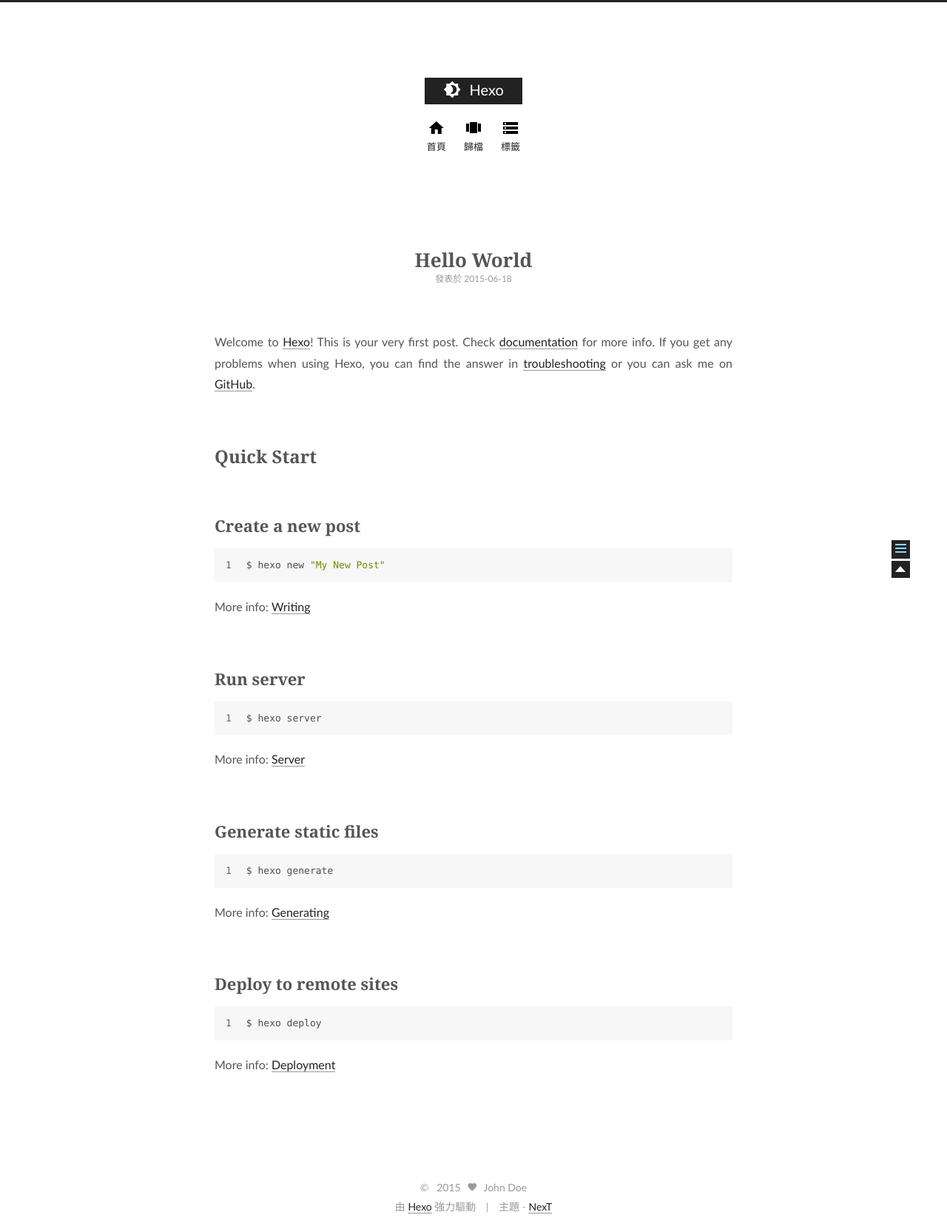
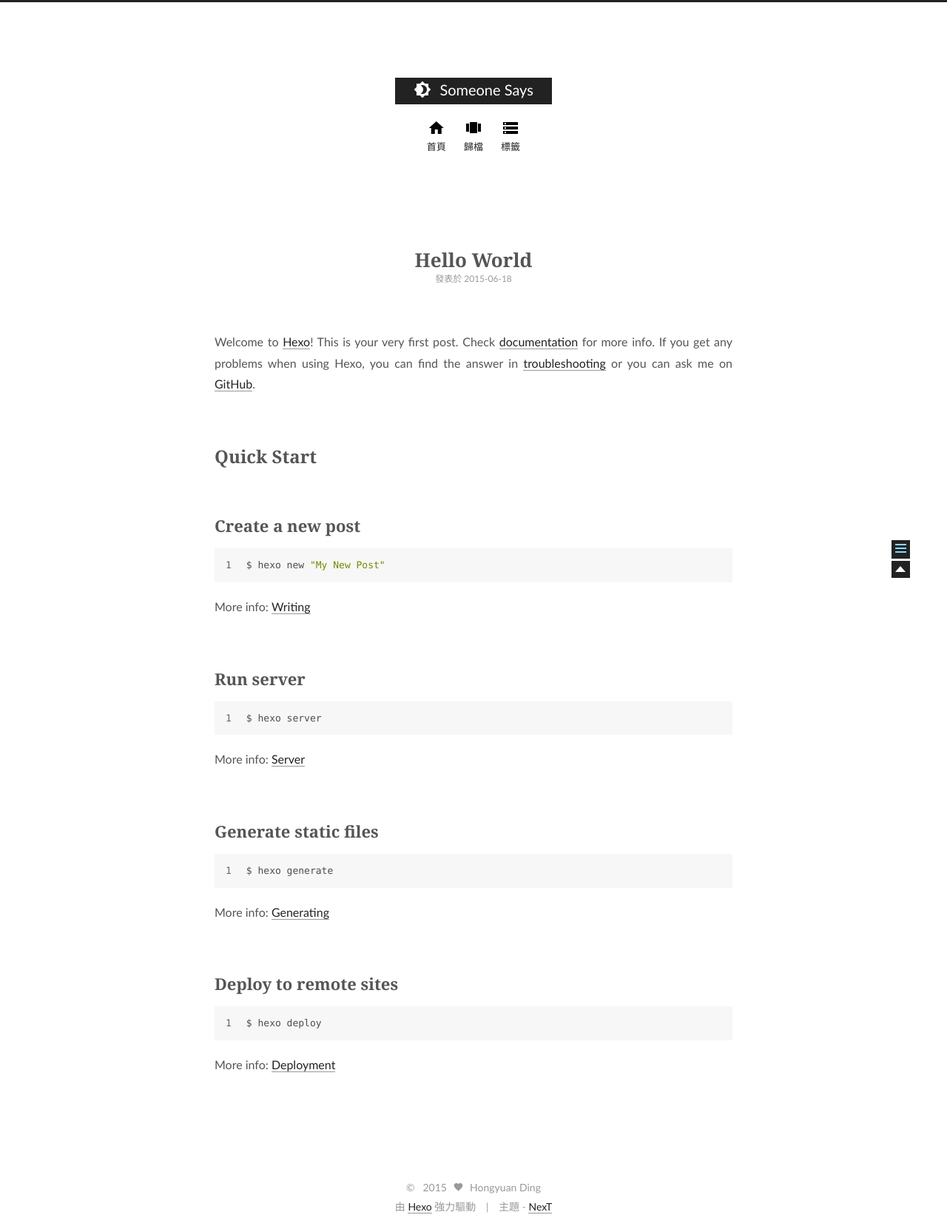
Before and after one commit to dhytxz/dhytxz.github.io, a plain HTML site: page 2015/06/18/hello-world/index.html in a window 1280 px wide. Shown: the whole page at 74% size. Drawn offline with Linux system fonts and the light colour scheme.

Commit message:
Site updated: 2015-06-18 15:41:08

```diff
--- a/2015/06/18/hello-world/index.html
+++ b/2015/06/18/hello-world/index.html
@@ -43,7 +43,7 @@
 
 
 
-  <title> Hello World // Hexo </title>
+  <title> Hello World // Someone Says </title>
 </head>
 
 <body>
@@ -68,7 +68,7 @@
       <span class="logo">
         <i class="icon-logo"></i>
       </span>
-      <span class="site-title">Hexo</span>
+      <span class="site-title">Someone Says</span>
   </a>
   <span class="logo-line-after"><i></i></span>
 </h1>
@@ -230,8 +230,8 @@
 
       <div class="site-overview">
         <div class="site-author motion-element">
-          <img class="site-author-image" src="/images/default_avatar.jpg" alt="John Doe" />
-          <p class="site-author-name">John Doe</p>
+          <img class="site-author-image" src="/images/default_avatar.jpg" alt="Hongyuan Ding" />
+          <p class="site-author-name">Hongyuan Ding</p>
         </div>
         <p class="site-description motion-element"></p>
         <div class="site-state motion-element">
@@ -297,7 +297,7 @@
   <span class="with-love">
     <i class="icon-heart"></i>
   </span>
-  <span class="author">John Doe</span>
+  <span class="author">Hongyuan Ding</span>
 </div>
 
 <div class="powered-by">
--- a/css/main.css
+++ b/css/main.css
@@ -1167,7 +1167,7 @@
   width: 4px;
   height: 4px;
   border-radius: 50%;
-  background: #b6ff08;
+  background: #0526b0;
 }
 .sidebar-nav {
   margin: 0;
```
Also changed, not shown: archives/2015/06/index.html (+5 -5 lines), archives/2015/index.html (+5 -5 lines), archives/index.html (+5 -5 lines), index.html (+5 -5 lines).
